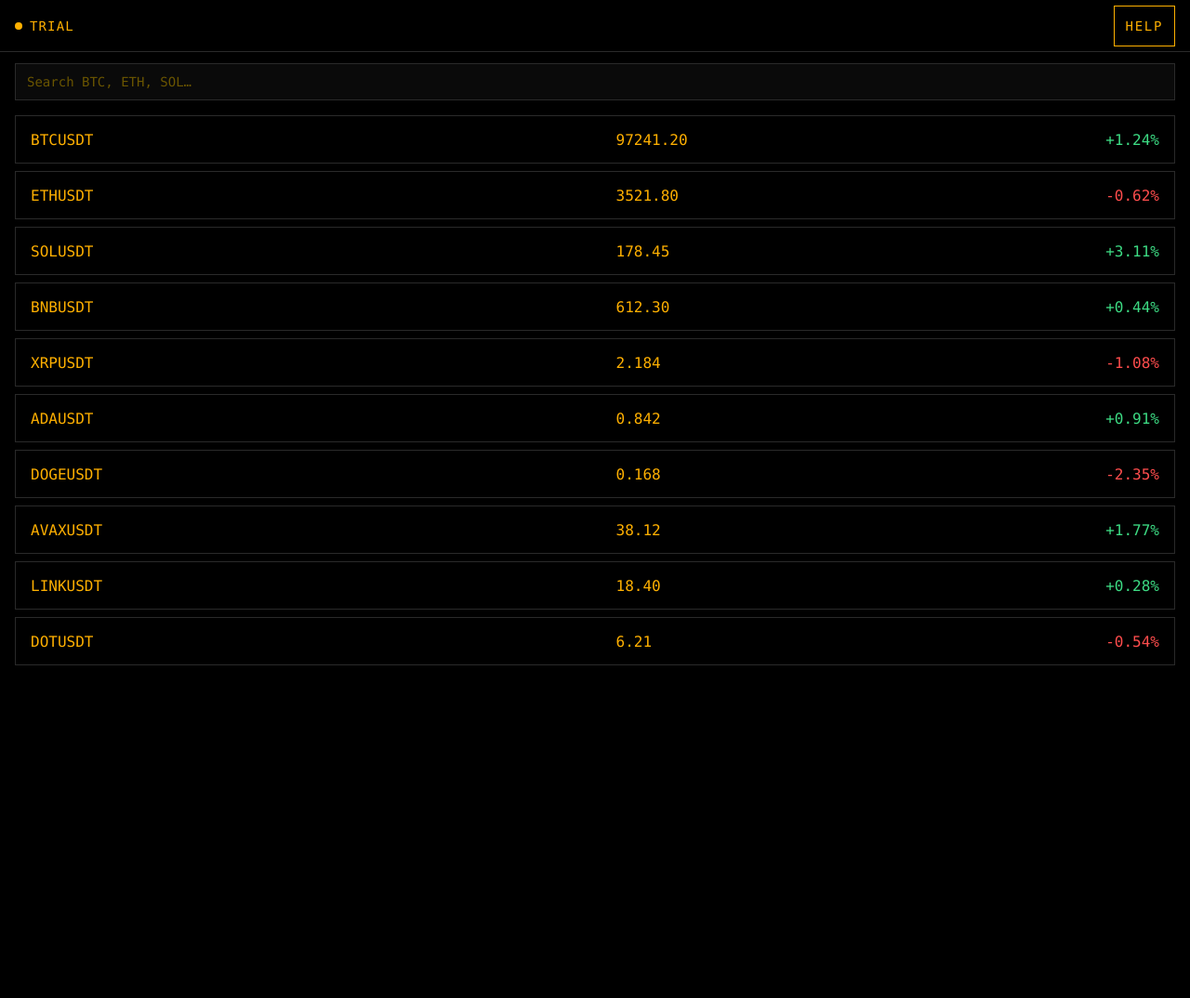
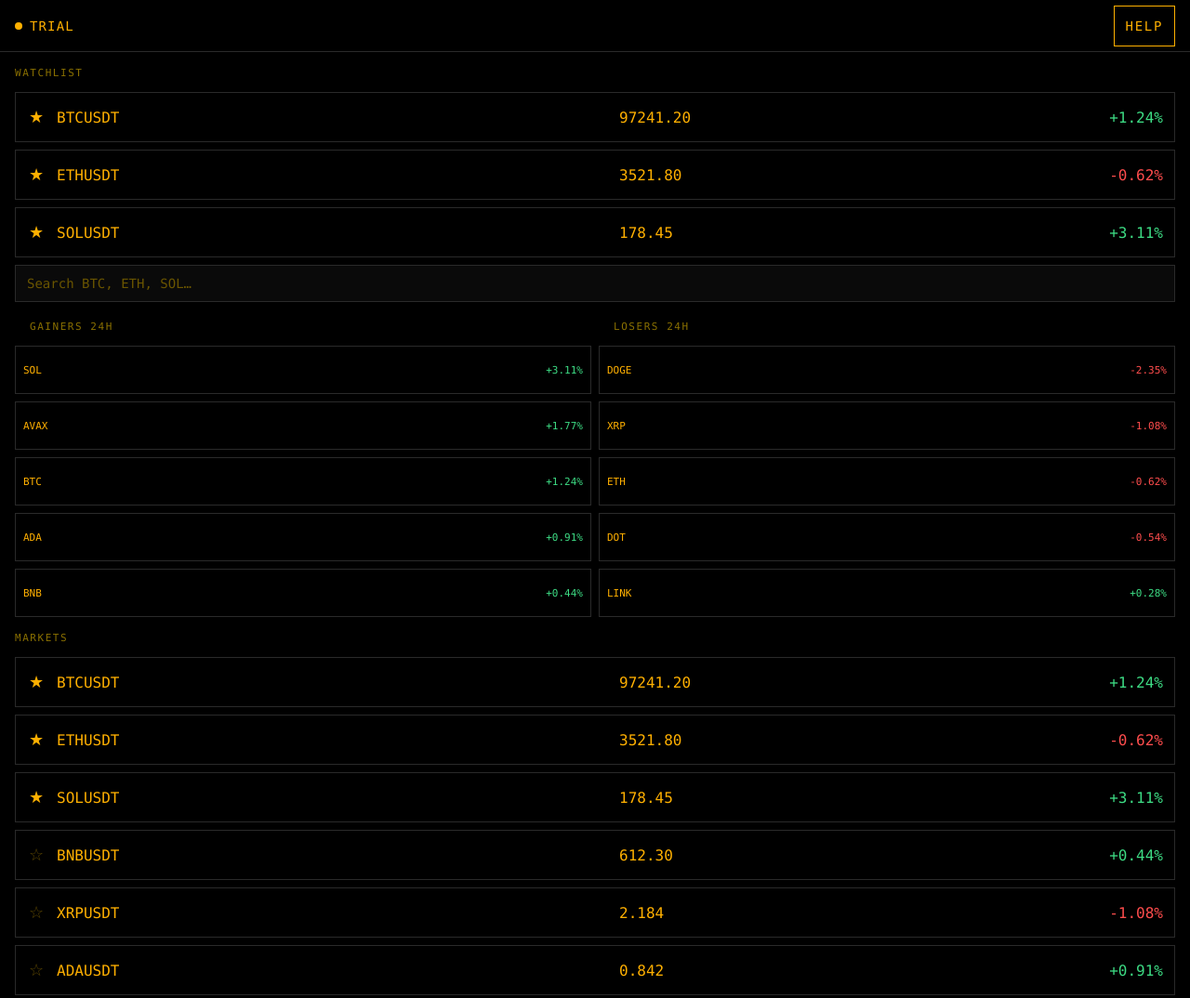
Before and after one commit to noxraine/seer, a plain HTML site: page index.html in a window 1280 px wide. Shown: the top 1074 px of the page at 93% size. Before the commit the page ends 800 px from the top, so only its background shows below. Drawn offline with Linux system fonts and the light colour scheme.

Commit message:
Add files via upload

```diff
--- a/index.html
+++ b/index.html
@@ -42,9 +42,23 @@
       justify-content: center;
       letter-spacing: 0.12em;
     }
-    .screen { display: none; }
+    .screen { display: none; padding-bottom: 28px; }
     .screen.active { display: block; }
-    .search-wrap { padding: 12px 16px 8px; }
+    .label {
+      padding: 16px 16px 6px;
+      font-size: 11px;
+      letter-spacing: 0.14em;
+      color: #8A7000;
+    }
+    .empty {
+      margin: 8px 16px 0;
+      padding: 14px;
+      border: 1px dashed #2A2A2A;
+      color: #8A7000;
+      font-size: 12px;
+      letter-spacing: 0.08em;
+    }
+    .search-wrap { padding: 8px 16px 4px; }
     .search {
       width: 100%;
       height: 40px;
@@ -60,18 +74,43 @@
     .row {
       width: calc(100% - 32px);
       margin: 8px auto 0;
-      padding: 14px 16px;
+      padding: 12px 12px 12px 8px;
       border: 1px solid #2A2A2A;
       color: #FFB000;
       text-decoration: none;
       display: grid;
-      grid-template-columns: 1.2fr 1fr auto;
-      gap: 12px;
+      grid-template-columns: 28px 1.15fr 1fr auto;
+      gap: 8px;
       align-items: center;
       min-height: 52px;
     }
+    .star {
+      border: 0;
+      background: transparent;
+      color: #5a4500;
+      font-size: 18px;
+      line-height: 1;
+      width: 28px;
+      height: 28px;
+      cursor: pointer;
+    }
+    .star.on { color: #FFB000; }
     .up { color: #3DDC84; }
     .down { color: #FF4D4D; }
+    .boards {
+      display: grid;
+      grid-template-columns: 1fr 1fr;
+      gap: 8px;
+      padding: 0 16px;
+    }
+    .board { min-width: 0; }
+    .board .row {
+      width: 100%;
+      margin: 8px 0 0;
+      grid-template-columns: 1fr auto;
+      padding: 10px 8px;
+      font-size: 11px;
+    }
     .center {
       min-height: calc(100vh - 56px);
       display: flex;
@@ -90,55 +129,106 @@
   </header>
 
   <section id="markets" class="screen">
-    <div style="padding:12px 16px 8px;">
+    <div class="label">WATCHLIST</div>
+    <div id="watch"></div>
+    <div class="search-wrap">
       <input id="search" class="search" type="search" placeholder="Search BTC, ETH, SOL…" autocomplete="off">
     </div>
+    <div class="boards">
+      <div class="board">
+        <div class="label">GAINERS 24H</div>
+        <div id="gainers"></div>
+      </div>
+      <div class="board">
+        <div class="label">LOSERS 24H</div>
+        <div id="losers"></div>
+      </div>
+    </div>
+    <div class="label">MARKETS</div>
     <div id="list"></div>
   </section>
 
   <section id="pair" class="screen">
     <div class="center">
       <h1 id="pairTitle">BTCUSDT</h1>
-      <p class="hint">DAY 4 · TAP BACK TO LIST</p>
+      <p class="hint">DAY 5 · TAP BACK TO LIST</p>
     </div>
   </section>
 
   <section id="access" class="screen">
     <div class="center">
       <h1>ACCESS</h1>
-      <p class="hint">DAY 4 · TICKET SCREEN</p>
+      <p class="hint">DAY 5 · TICKET SCREEN</p>
     </div>
   </section>
 
   <script>
     var PAIRS = [
-      { id: "BTCUSDT", px: "97241.20", chg: "+1.24", up: true },
-      { id: "ETHUSDT", px: "3521.80", chg: "-0.62", up: false },
-      { id: "SOLUSDT", px: "178.45", chg: "+3.11", up: true },
-      { id: "BNBUSDT", px: "612.30", chg: "+0.44", up: true },
-      { id: "XRPUSDT", px: "2.184", chg: "-1.08", up: false },
-      { id: "ADAUSDT", px: "0.842", chg: "+0.91", up: true },
-      { id: "DOGEUSDT", px: "0.168", chg: "-2.35", up: false },
-      { id: "AVAXUSDT", px: "38.12", chg: "+1.77", up: true },
-      { id: "LINKUSDT", px: "18.40", chg: "+0.28", up: true },
-      { id: "DOTUSDT", px: "6.21", chg: "-0.54", up: false }
+      { id: "BTCUSDT", px: "97241.20", chg: 1.24 },
+      { id: "ETHUSDT", px: "3521.80", chg: -0.62 },
+      { id: "SOLUSDT", px: "178.45", chg: 3.11 },
+      { id: "BNBUSDT", px: "612.30", chg: 0.44 },
+      { id: "XRPUSDT", px: "2.184", chg: -1.08 },
+      { id: "ADAUSDT", px: "0.842", chg: 0.91 },
+      { id: "DOGEUSDT", px: "0.168", chg: -2.35 },
+      { id: "AVAXUSDT", px: "38.12", chg: 1.77 },
+      { id: "LINKUSDT", px: "18.40", chg: 0.28 },
+      { id: "DOTUSDT", px: "6.21", chg: -0.54 }
     ];
+    var DEFAULT_WATCH = ["BTCUSDT", "ETHUSDT", "SOLUSDT"];
+    var watch = [];
 
-    function renderList(filter) {
-      var q = (filter || "").trim().toUpperCase();
-      var root = document.getElementById("list");
-      var html = "";
-      PAIRS.forEach(function (p) {
-        if (q && p.id.indexOf(q) === -1) return;
-        html += '<a class="row" href="#pair">' +
-          '<span>' + p.id + '</span>' +
-          '<span>' + p.px + '</span>' +
-          '<span class="' + (p.up ? "up" : "down") + '">' + p.chg + '%</span></a>';
-      });
-      root.innerHTML = html || '<p class="hint" style="padding:16px;">NO MATCH</p>';
+    function loadWatch() {
+      try { watch = JSON.parse(localStorage.getItem("watch") || "null") || DEFAULT_WATCH.slice(); }
+      catch (e) { watch = DEFAULT_WATCH.slice(); }
+    }
+    function saveWatch() { localStorage.setItem("watch", JSON.stringify(watch)); }
+    function isWatched(id) { return watch.indexOf(id) !== -1; }
+    function toggleWatch(id) {
+      if (isWatched(id)) watch = watch.filter(function (x) { return x !== id; });
+      else watch.push(id);
+      saveWatch();
+      draw();
+    }
+    function findPair(id) {
+      for (var i = 0; i < PAIRS.length; i++) if (PAIRS[i].id === id) return PAIRS[i];
+      return null;
+    }
+    function fmt(n) { return (n > 0 ? "+" : "") + n.toFixed(2) + "%"; }
+    function chgClass(n) { return n >= 0 ? "up" : "down"; }
+
+    function rowHtml(p, withStar) {
+      var star = withStar
+        ? '<button class="star' + (isWatched(p.id) ? " on" : "") + '" data-star="' + p.id + '">' + (isWatched(p.id) ? "★" : "☆") + "</button>"
+        : "";
+      var cols = withStar
+        ? star + "<span>" + p.id + "</span><span>" + p.px + "</span><span class='" + chgClass(p.chg) + "'>" + fmt(p.chg) + "</span>"
+        : "<span>" + p.id.replace("USDT", "") + "</span><span class='" + chgClass(p.chg) + "'>" + fmt(p.chg) + "</span>";
+      return '<a class="row" href="#pair/' + p.id + '">' + cols + "</a>";
     }
 
-    function show(name) {
+    function draw() {
+      var q = (document.getElementById("search").value || "").trim().toUpperCase();
+      var watchBox = document.getElementById("watch");
+      if (!watch.length) {
+        watchBox.innerHTML = '<div class="empty">WATCHLIST EMPTY · ADD SYMBOL</div>';
+      } else {
+        watchBox.innerHTML = watch.map(function (id) {
+          var p = findPair(id);
+          return p ? rowHtml(p, true) : "";
+        }).join("");
+      }
+
+      var sorted = PAIRS.slice().sort(function (a, b) { return b.chg - a.chg; });
+      document.getElementById("gainers").innerHTML = sorted.slice(0, 5).map(function (p) { return rowHtml(p, false); }).join("");
+      document.getElementById("losers").innerHTML = sorted.slice(-5).reverse().map(function (p) { return rowHtml(p, false); }).join("");
+
+      document.getElementById("list").innerHTML = PAIRS.filter(function (p) {
+        return !q || p.id.indexOf(q) !== -1;
+      }).map(function (p) { return rowHtml(p, true); }).join("") || '<p class="hint" style="padding:16px;">NO MATCH</p>';
+    }
+
+    function show(name, pairId) {
       document.querySelectorAll(".screen").forEach(function (el) {
         el.classList.toggle("active", el.id === name);
       });
@@ -150,19 +240,28 @@
         left.href = "#markets";
         left.textContent = "←";
       }
+      if (pairId) document.getElementById("pairTitle").textContent = pairId;
     }
 
     function route() {
-      var name = (location.hash || "#markets").slice(1);
-      if (name !== "markets" && name !== "pair" && name !== "access") name = "markets";
-      show(name);
+      var hash = location.hash || "#markets";
+      if (hash.indexOf("#pair") === 0) show("pair", hash.split("/")[1] || "BTCUSDT");
+      else if (hash === "#access") show("access");
+      else show("markets");
     }
 
+    document.addEventListener("click", function (e) {
+      var btn = e.target.closest("[data-star]");
+      if (!btn) return;
+      e.preventDefault();
+      e.stopPropagation();
+      toggleWatch(btn.getAttribute("data-star"));
+    });
+    document.getElementById("search").addEventListener("input", draw);
+
+    loadWatch();
+    draw();
     window.addEventListener("hashchange", route);
-    document.getElementById("search").addEventListener("input", function () {
-      renderList(this.value);
-    });
-    renderList("");
     route();
   </script>
 </body>
```
